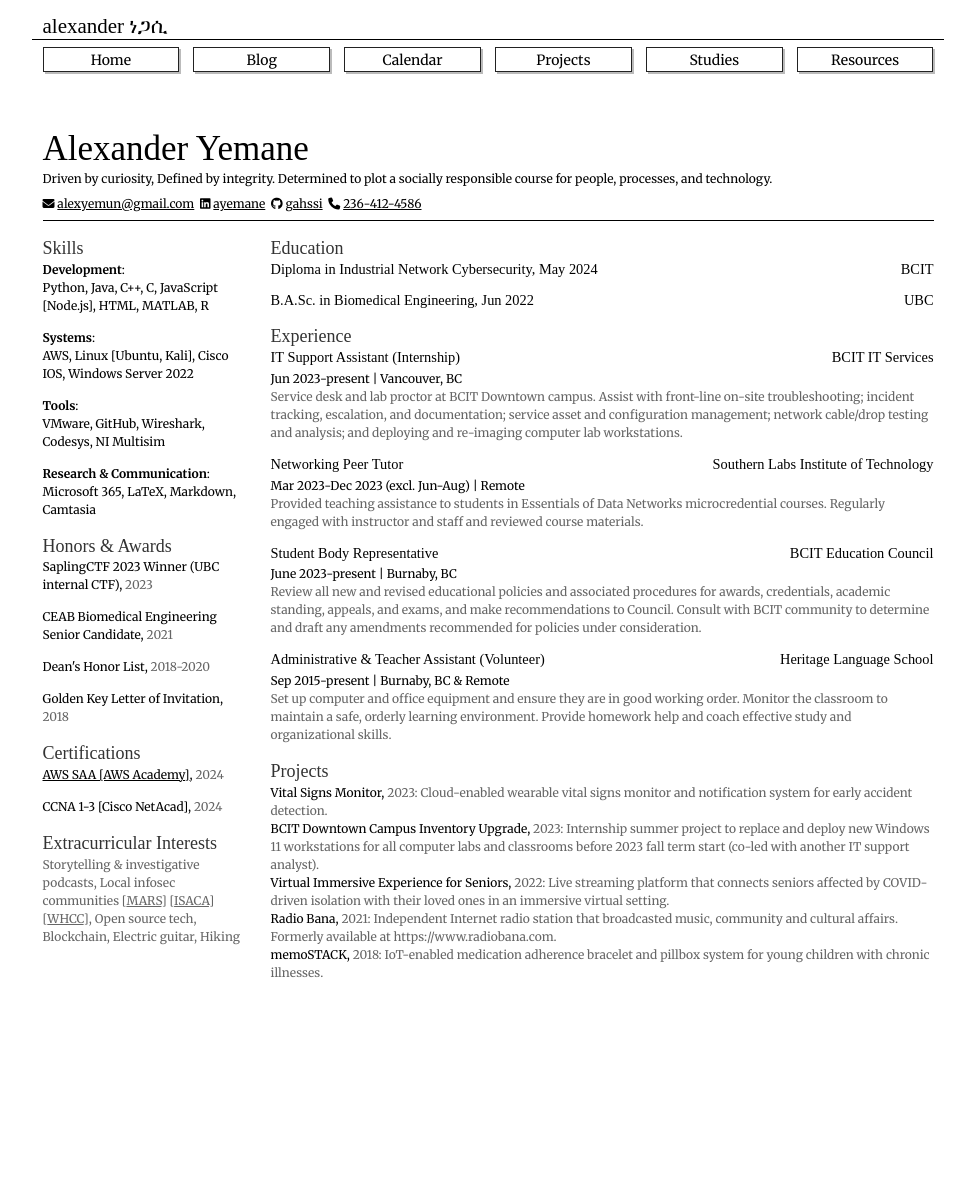
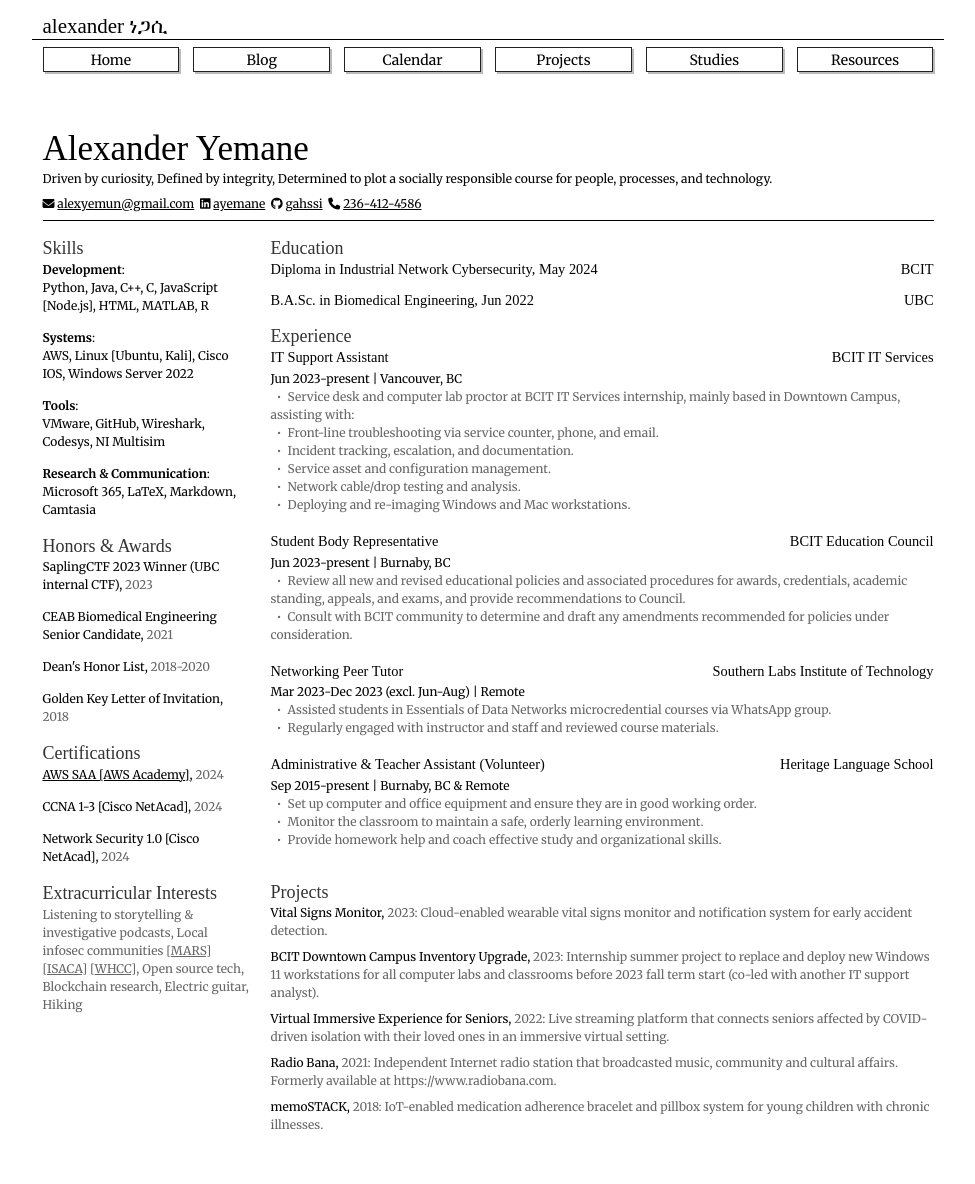
Before and after one commit to gahssi/gahssi.github.io, a Jekyll site: the page built from cv/index.html, in a window 1280 px wide. Shown: the whole page, without its empty margins (152-1127 px from the left). Built offline with Jekyll 4.4.1, drawn with Linux system fonts in a browser that asks for light colours; nearby versions of some CDN libraries; some web fonts are replaced; before the commit the page ends 1024 px from its top, so only the background shows below that.

Commit message:
updated CV

```diff
--- a/_data/resume/certifications.yml
+++ b/_data/resume/certifications.yml
@@ -2,6 +2,9 @@
   organization: Amazon
   date: '2024'
 - name: 'CCNA 1-3 [Cisco NetAcad]'
+  organization: Cisco
+  date: '2024'
+- name: 'Network Security 1.0 [Cisco NetAcad]'
   organization: Cisco
   date: '2024'
 #- name: CCNA 200-301
--- a/_data/resume/exp.yml
+++ b/_data/resume/exp.yml
@@ -1,25 +1,38 @@
 entries:
 - company: 'BCIT IT Services'
-  title: "IT Support Assistant (Internship)"
+  title: "IT Support Assistant"
   location: "Vancouver, BC"
   start: "Jun 2023"
   end: "present"
-  description: "Service desk and lab proctor at BCIT Downtown campus. Assist with front-line on-site troubleshooting; incident tracking, escalation, and documentation; service asset and configuration management; network cable/drop testing and analysis; and deploying and re-imaging computer lab workstations."
+  doings:
+  - "Service desk and computer lab proctor at BCIT IT Services internship, mainly based in Downtown Campus, assisting with:"
+  - "Front-line troubleshooting via service counter, phone, and email."
+  - "Incident tracking, escalation, and documentation."
+  - "Service asset and configuration management."
+  - "Network cable/drop testing and analysis."
+  - "Deploying and re-imaging Windows and Mac workstations."
+- company: 'BCIT Education Council'
+  title: 'Student Body Representative'
+  location: 'Burnaby, BC'
+  start: 'Jun 2023'
+  end: 'present'
+  doings:
+  - "Review all new and revised educational policies and associated procedures for awards, credentials, academic standing, appeals, and exams, and provide recommendations to Council."
+  - "Consult with BCIT community to determine and draft any amendments recommended for policies under consideration."
 - company: 'Southern Labs Institute of Technology'
   title: "Networking Peer Tutor"
   location: "Remote"
   start: "Mar 2023"
   end: "Dec 2023 (excl. Jun-Aug)"
-  description: "Provided teaching assistance to students in Essentials of Data Networks microcredential courses. Regularly engaged with instructor and staff and reviewed course materials."
-- company: 'BCIT Education Council'
-  title: 'Student Body Representative'
-  location: 'Burnaby, BC'
-  start: 'June 2023'
-  end: 'present'
-  description: "Review all new and revised educational policies and associated procedures for awards, credentials, academic standing, appeals, and exams, and make recommendations to Council. Consult with BCIT community to determine and draft any amendments recommended for policies under consideration."
+  doings:
+  - "Assisted students in Essentials of Data Networks microcredential courses via WhatsApp group."
+  - "Regularly engaged with instructor and staff and reviewed course materials."
 - company: 'Heritage Language School'
   title: 'Administrative & Teacher Assistant (Volunteer)'
   location: 'Burnaby, BC & Remote'
   start: 'Sep 2015'
   end: 'present'
-  description: "Set up computer and office equipment and ensure they are in good working order. Monitor the classroom to maintain a safe, orderly learning environment. Provide homework help and coach effective study and organizational skills."
+  doings:
+  - "Set up computer and office equipment and ensure they are in good working order."
+  - "Monitor the classroom to maintain a safe, orderly learning environment."
+  - "Provide homework help and coach effective study and organizational skills."
--- a/_data/resume/likes.yml
+++ b/_data/resume/likes.yml
@@ -1,6 +1,6 @@
-- Storytelling & investigative podcasts
+- Listening to storytelling & investigative podcasts
 - Local infosec communities [<a href="https://fourthplanet.ca/#about">MARS</a>] [<a href="https://engage.isaca.org/vancouverchapter/home">ISACA</a>] [<a href="https://www.instagram.com/whcc_bcit/">WHCC</a>]
 - Open source tech
-- Blockchain
+- Blockchain research
 - Electric guitar
 - Hiking
--- a/cv/index.html
+++ b/cv/index.html
@@ -106,7 +106,7 @@
 <section style="border-bottom: 1px solid black;">
 	<h1 class="my-0">Alexander Yemane</h1>
 	<p class="mb-1">
-		Driven by curiosity, Defined by integrity. Determined to plot a socially responsible course for people, processes, and technology.
+		Driven by curiosity, Defined by integrity, Determined to plot a socially responsible course for people, processes, and technology.
 	</p>
 	<p class="contact my-2">
 		{% for item in site.data.contacts.default %}
@@ -226,14 +226,15 @@
 				{% if job.description %}
 				<p>{{ job.description }}</p>
 				{% endif %}
-				<!-- <ul class="work">
+				<ul class="work">
 					{% for task in job.doings %}
 					<li class="work">{{ task }}</li>
 					{% endfor %}
-				</ul> -->
+				</ul>
 			</div>
 		</div>
 	</div>
+	<p style="line-height:1.5px;margin:0px;"><br/></p>
 	{% endfor %}
 </section>
 {% endcapture %}
@@ -250,6 +251,7 @@
 				{{ project.dates.end | date: "%Y" }}{% if project.brief %}:&nbsp;{{ project.brief }}{% else if project.description %}:&nbsp;{{ project.description }}{% else %}.{% endif %}
 			</span>
 		</p>
+		<p style="line-height:8px;margin:0px;"><br/></p>
 		{% endif %}
 		{% endfor %}
 	</div>
```
